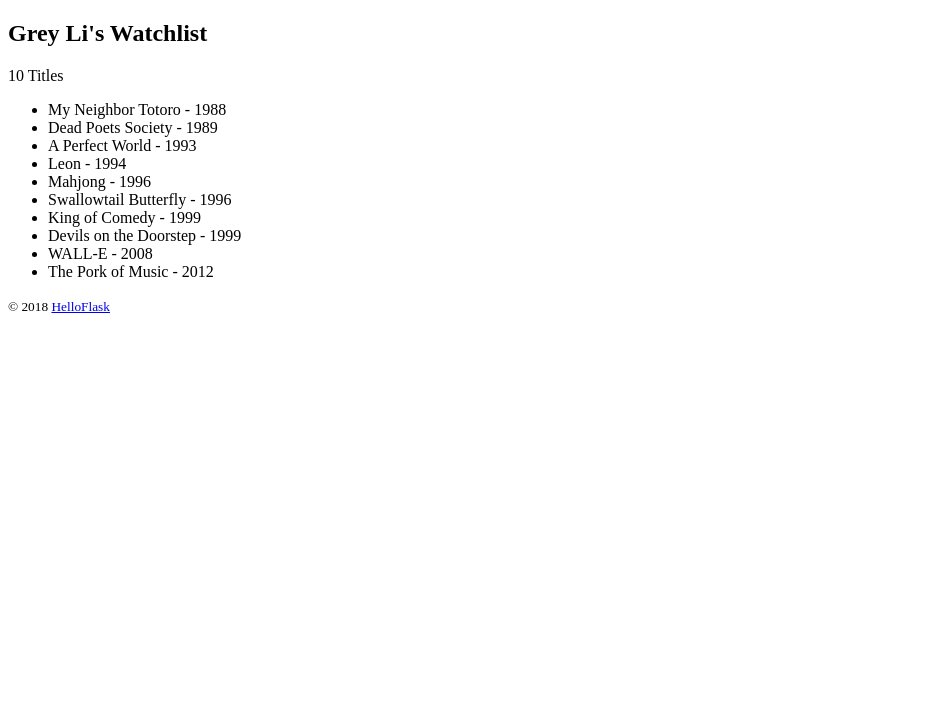
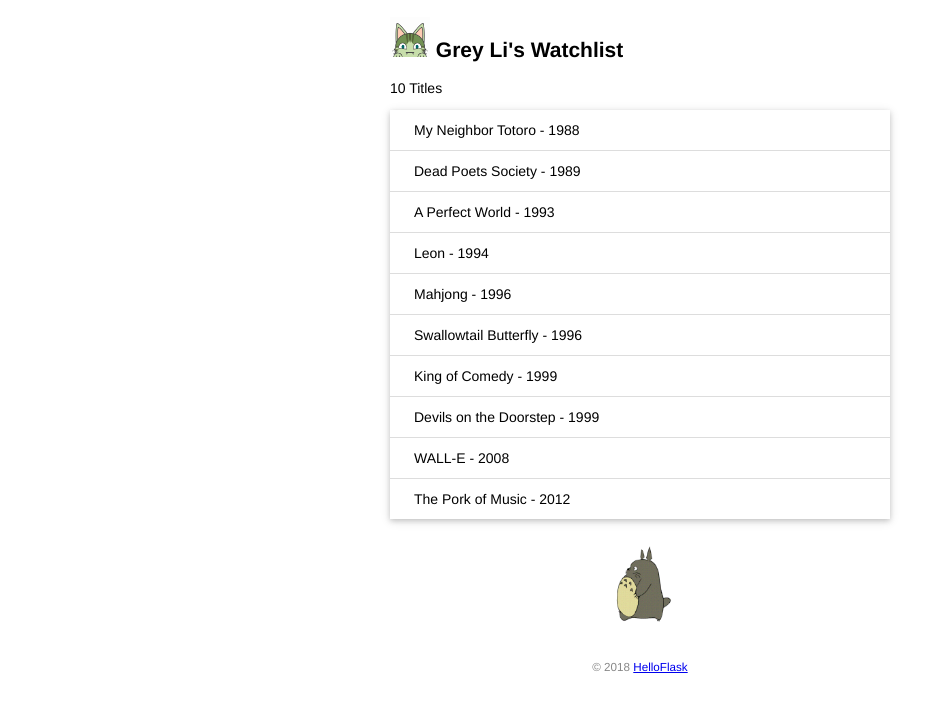
Before and after one commit to wolegequ963/first-flask-web, a Flask app: page / in a window 1280 px wide. Shown: the top 712 px of the page, without its empty margins (0-948 px from the left). Run offline with Flask 2, Linux system fonts and the light colour scheme.

Commit message:
Add static files

```diff
--- /dev/null
+++ b/static/style.css
@@ -0,0 +1,84 @@
+/* 定义整个页面的文本格式 */
+body {
+
+	/* 将左右外边距设置为自动以使页面在水平方向居中 */
+	margin: auto;
+
+	/* 将最大宽度限制为500像素以控制页面的宽度，并使其在浏览器窗口变小时不会过度缩小 */
+	max-width: 500px;
+
+	/* 设置所有文本的字体大小为14像素 */
+	font-size: 14px;
+
+	/* 指定可能用于文本的字体系列。如果第一个字体不可用，浏览器会尝试使用第二个字体，以此类推。*/
+	font-family: Helvetica, Arial, sans-serif;
+}
+
+/* 底部（footer）块的样式定义 */
+footer {
+
+	/* 设置文本颜色为浅灰色 */
+    color: #888;
+
+    /* 将顶部外边距设置为15像素以在上面留出空间 */
+    margin-top: 15px;
+
+    /* 水平居中文本 */
+    text-align: center;
+
+    /* 在顶部和底部添加10像素的填充以使文本离文本块边缘有一定距离 */
+    padding: 10px;
+}
+
+/* 用于所有class="avatar"的元素上的样式定义 */
+.avatar{
+
+	/* 将元素的宽度设置为40个像素 */
+	width: 40px;
+}
+
+/* 电影清单列表块的样式定义 */
+.movie-list{
+
+	/* 去除列表符号 */
+	list-style-type: none;
+
+	/* 在列表内容前不添加内边距 */
+	padding: 0;
+
+	/* 在列表底部添加一个带有阴影的边框 */
+	box-shadow: 0 2px 5px 0 rgba(0, 0, 0, 0.16),0 2px 10px 0 rgba(0, 0, 0, 0.12);
+}
+
+/* 电影清单列表项的样式定义 */
+.movie-list li{
+
+	/* 在列表项内添加12像素的顶部和底部填充以及24像素的左右填充 */
+	padding: 12px 24px;
+
+	/* 在每个列表项之间添加1像素的灰色底部边框 */
+	border-bottom: 1px solid #ddd;
+}
+
+/* 对于最后一项不添加边框 */
+.movie-list li:last-child{
+	border-bottom: none;
+}
+
+/* 鼠标悬停在电影清单列表项上时，背景颜色变为浅灰色 */
+.movie-list li:hover{
+	background-color: #f8f9fa;
+}
+
+/* 对于class="totoro"的元素 */
+.totoro{
+
+	/* 将元素设置为块级元素 */
+	display: block;
+
+	/* 自动设置左右外边距以使元素水平居中 */
+	margin: 0 auto;
+
+	/* 将元素高度设置为100个像素 */
+	height: 100px;
+}
--- a/templates/index.html
+++ b/templates/index.html
@@ -3,17 +3,23 @@
 <head>
 	<meta charset="utf-8">
 	<title>{{ name }}'s Watchlist</title>
+    <link rel="icon" href="{{ url_for('static', filename='images/favicon.jpg')}}">
+    <link rel="stylesheet" href="{{  url_for('static', filename='style.css')  }}" type="text/css">
 </head>
 
 <body>
-	<h2>{{ name }}'s Watchlist</h2>
+	<h2>
+    <img alt="Avatar" class="avatar" src="{{  url_for('static', filename='images/avatar.png')  }}">
+    {{ name }}'s Watchlist
+    </h2>
     {# 使用 length 过滤器获取 movies 变量的长度 #}
-    <p>{{ movies|length }} Titles</p>
-    <ul>
+    <p>{{ movies|length }} Titles    </p>
+    <ul class="movie-list">
     	{% for movie in movies %}
-        <li>{{ movie.title }} - {{ movie.year }}</li>
+      <li>{{ movie.title }} - {{ movie.year }}</li>
         {% endfor %}
-    </ul>
+</ul>
+<img alt="Walking Totoro" class="totoro" src="{{ url_for('static', filename='images/totoro.gif') }}">
     <footer>
     	<small>&copy; 2018 <a href="http://helloflask.com/book/3">HelloFlask</a></small>
     </footer>
```
Also changed, not shown: img/homura.jpg (deleted), static/images/avatar.png (added), static/images/favicon.jpg (added), static/images/totoro.gif (added).
